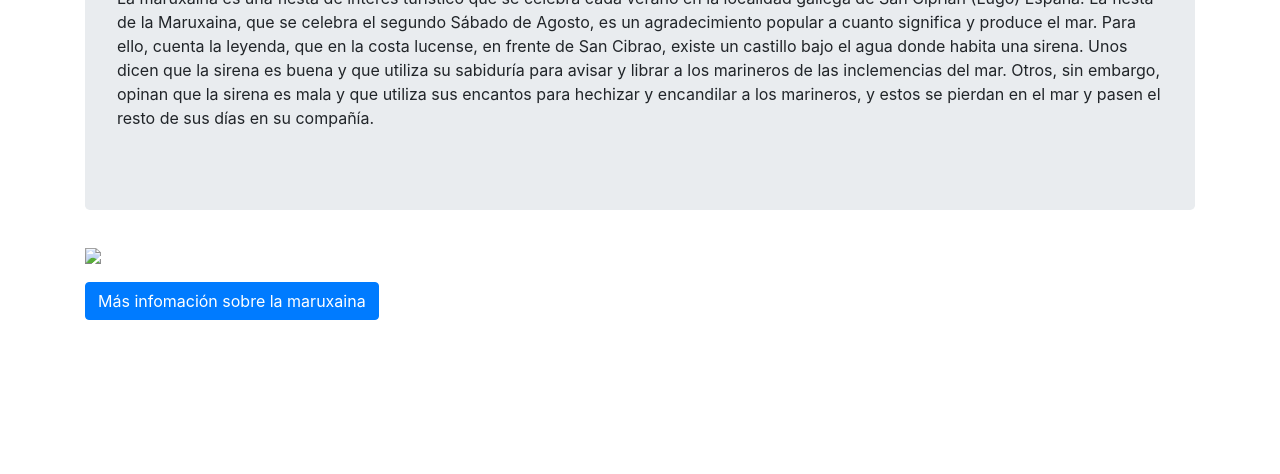
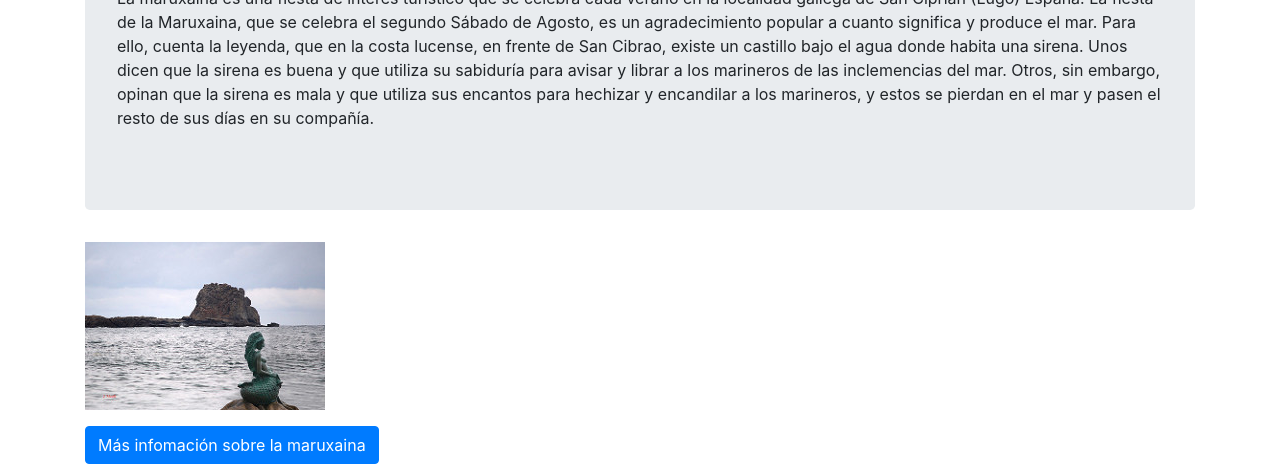
Before and after one commit to irfanfpb/irfanfpb.github.io, a plain HTML site: page maruxaina.html in a window 1280 px wide. Shown: the part 326-800 px from the top of the page. Drawn offline with nearby package versions, Linux system fonts and the light colour scheme.

Commit message:
Update and rename index.html to maruxaina.html

```diff
--- a/index.html
+++ b/maruxaina.html
@@ -31,7 +31,7 @@
 
 La fiesta de la Maruxaina, que se celebra el segundo Sábado de Agosto, es un agradecimiento popular a cuanto significa y produce el mar. Para ello, cuenta la leyenda, que en la costa lucense, en frente de San Cibrao, existe un castillo bajo el agua donde habita una sirena. Unos dicen que la sirena es buena y que utiliza su sabiduría para avisar y librar a los marineros de las inclemencias del mar. Otros, sin embargo, opinan que la sirena es mala y que utiliza sus encantos para hechizar y encandilar a los marineros, y estos se pierdan en el mar y pasen el resto de sus días en su compañía.</p>
     </div>
-    <p><img src="fotos/sirena.jpg"> </p>
+    <p><img src="sirena.jpg"> </p>
 
 
     </div>
```
